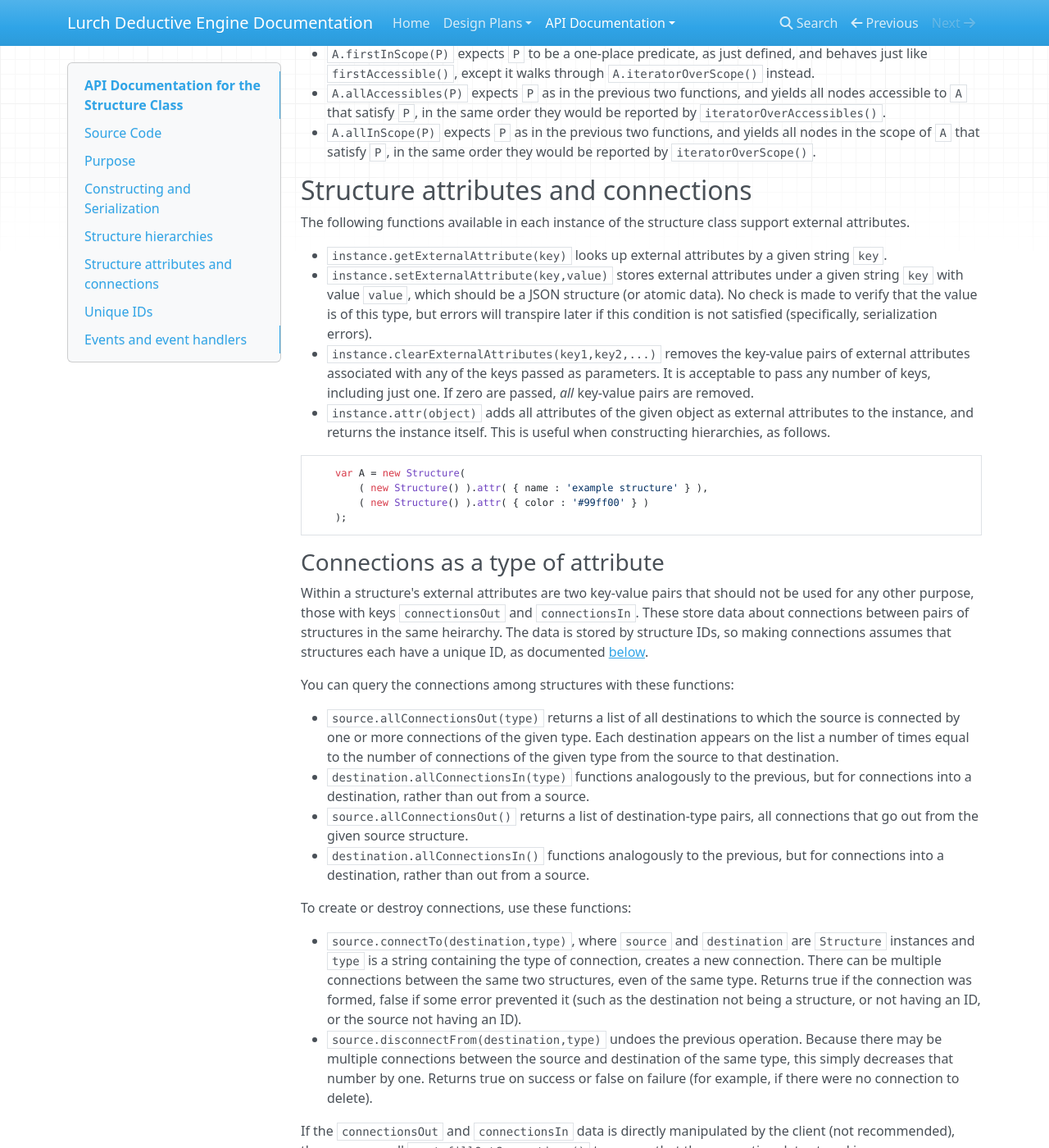
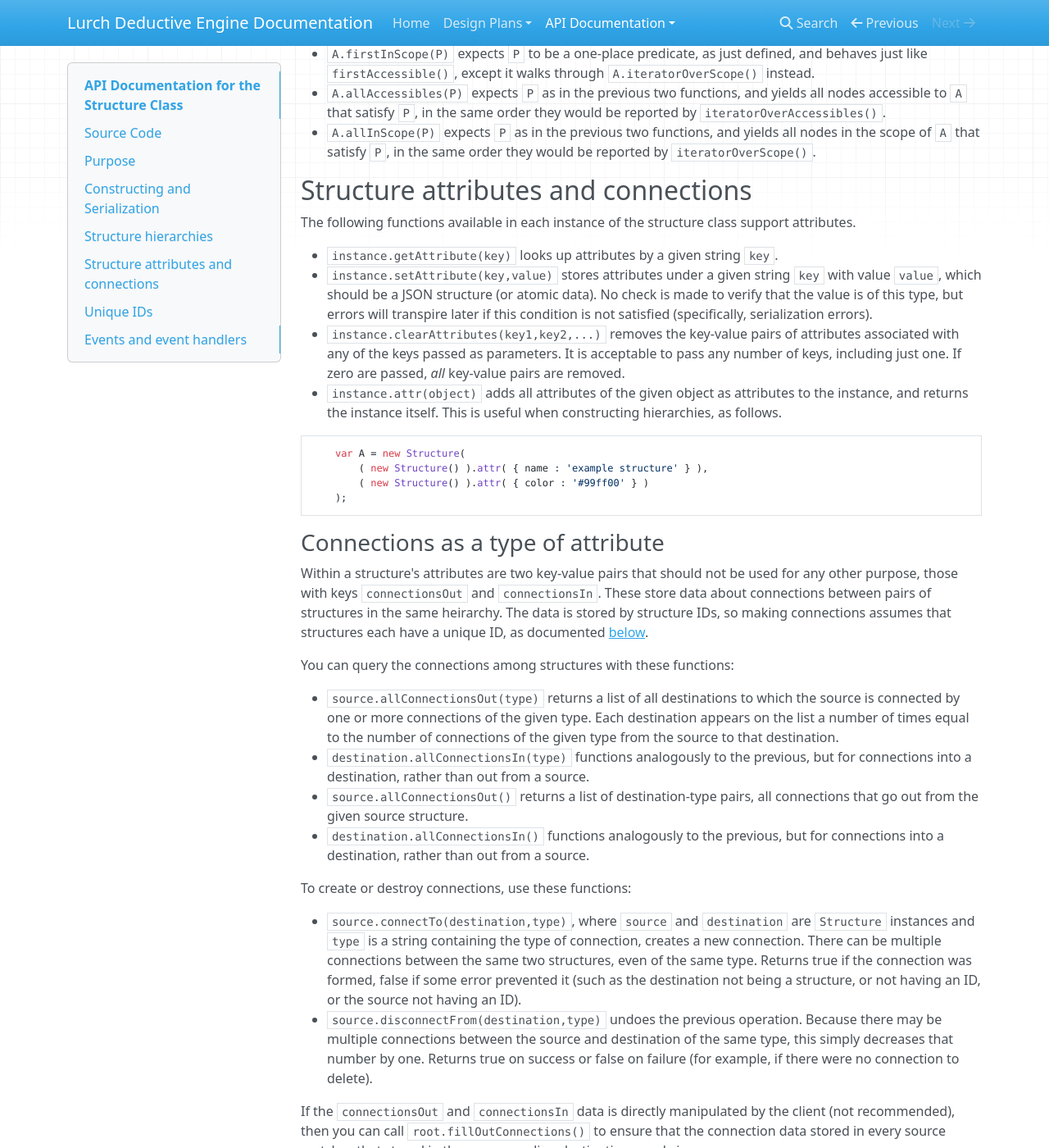
Before and after one commit to lurchmath/lde, an MkDocs documentation site: the page built from docs/api-structures.md, in a window 1280 px wide and 1400 px high, scrolled down 2778 px. Shown: the whole window at 82% size. Built offline with MkDocs 1.6.1, drawn with Linux system fonts in a browser that asks for light colours; nearby versions of some CDN libraries; old or Windows-style settings are respelled for this version of MkDocs; some of the changed text lies outside the part shown.

Commit message:
Renaming external attributes to just attributes
For details, see diff in Phase 1 docs

````diff
--- a/docs/api-structures.md
+++ b/docs/api-structures.md
@@ -57,9 +57,9 @@ instances, as well as instances of its subclasses, using the member function
 class function `Structure.fromJSON(data)`, which accepts JSON data created
 from the first function.
 
-Serializing a structure preserves its class, its external attributes
-([documented below](#structure-attributes-and-connections)), and the
-hierarchy for which it is the root.
+Serializing a structure preserves its class, its attributes ([documented
+below](#structure-attributes-and-connections)), and the hierarchy for which
+it is the root.
 
 ## Structure hierarchies
 
@@ -166,22 +166,21 @@ to the iterators.
 ## Structure attributes and connections
 
 The following functions available in each instance of the structure class
-support external attributes.
+support attributes.
 
- * `instance.getExternalAttribute(key)` looks up external attributes by a
-   given string `key`.
- * `instance.setExternalAttribute(key,value)` stores external attributes
-   under a given string `key` with value `value`, which should be a JSON
-   structure (or atomic data).  No check is made to verify that the value
-   is of this type, but errors will transpire later if this condition is
-   not satisfied (specifically, serialization errors).
- * `instance.clearExternalAttributes(key1,key2,...)` removes the key-value
-   pairs of external attributes associated with any of the keys passed as
-   parameters.  It is acceptable to pass any number of keys, including just
-   one.  If zero are passed, *all* key-value pairs are removed.
+ * `instance.getAttribute(key)` looks up attributes by a given string `key`.
+ * `instance.setAttribute(key,value)` stores attributes under a given
+   string `key` with value `value`, which should be a JSON structure (or
+   atomic data).  No check is made to verify that the value is of this
+   type, but errors will transpire later if this condition is not satisfied
+   (specifically, serialization errors).
+ * `instance.clearAttributes(key1,key2,...)` removes the key-value pairs
+   of attributes associated with any of the keys passed as parameters.  It
+   is acceptable to pass any number of keys, including just one.  If zero
+   are passed, *all* key-value pairs are removed.
  * `instance.attr(object)` adds all attributes of the given object as
-   external attributes to the instance, and returns the instance itself.
-   This is useful when constructing hierarchies, as follows.
+   attributes to the instance, and returns the instance itself.  This is
+   useful when constructing hierarchies, as follows.
 
 ```js
     var A = new Structure(
@@ -192,8 +191,8 @@ support external attributes.
 
 ### Connections as a type of attribute
 
-Within a structure's external attributes are two key-value pairs that should
-not be used for any other purpose, those with keys `connectionsOut` and
+Within a structure's attributes are two key-value pairs that should not be
+used for any other purpose, those with keys `connectionsOut` and
 `connectionsIn`.  These store data about connections between pairs of
 structures in the same heirarchy.  The data is stored by structure IDs, so
 making connections assumes that structures each have a unique ID, as
@@ -236,11 +235,10 @@ stored in the corresponding destinations, and vice versa.
 
 ## Unique IDs
 
-The `Structure` class maintains a mapping from IDs (as strings) to
-instances of the class.  An instance gets its ID from the external attribute
-with key "id."  All IDs in a hierarchy can be tracked (that is, recorded
-into this class-level mapping) with the `trackIDs()` function documented
-below.
+The `Structure` class maintains a mapping from IDs (as strings) to instances
+of the class.  An instance gets its ID from the attribute with key "id."
+All IDs in a hierarchy can be tracked (that is, recorded into this
+class-level mapping) with the `trackIDs()` function documented below.
 
 Here are the relevant functions:
 
@@ -270,8 +268,8 @@ object itself, as in `myStructure.willBeRemoved = myHandlerFunction`.
 Insertion events are fired immediately before/after the `Structure` is added
 as a child under a new parent.  Removal events are fired immediately
 before/after the `Structure` is removed from an existing parent.  Change
-events are fired immediately before/after an external attribute of the
-`Structure` instance changes.
+events are fired immediately before/after an attribute of the `Structure`
+instance changes.
 
 Example:
 
````
Also changed, not shown: docs/api-lde.md (+5 -5 lines), docs/design-overview.md (+10 -12 lines), docs/phase1-structures.md (+3 -3 lines), docs/phaseN-archive.md (+1 -1 lines), site/api-lde/index.html, site/api-structures/index.html, site/design-overview/index.html, site/index.html, site/phase1-structures/index.html, site/phaseN-archive/index.html, site/search/search_index.json, 8 other files.
